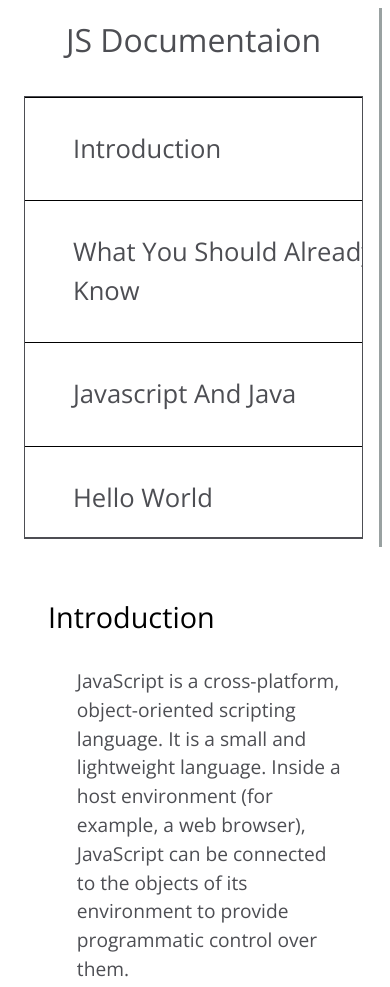
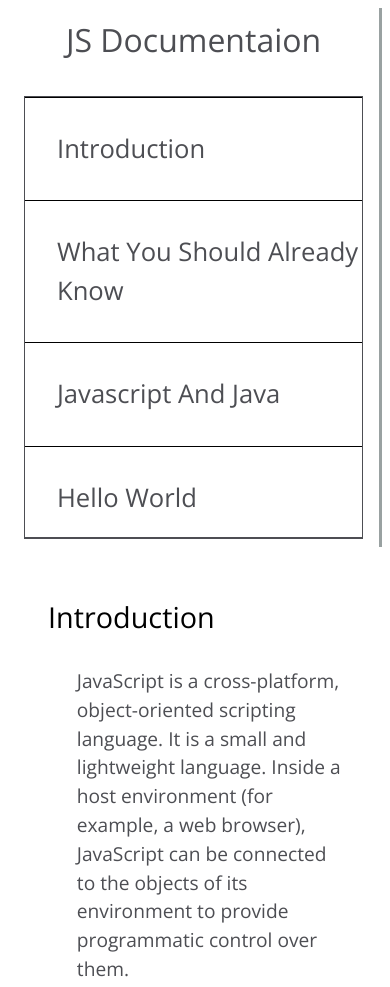
Before and after one commit to tarekelkanaria/freeCodeCamp-projects, a plain HTML site: page technical-documentation/index.html in a window 390 px wide. Shown: the top 987 px of the page. Drawn offline with nearby package versions, Linux system fonts and the light colour scheme.

Commit message:
Modify README

```diff
--- a/technical-documentation/styles/style.css
+++ b/technical-documentation/styles/style.css
@@ -116,7 +116,7 @@ code {
   color: #4d4e53;
   font-size: 1.6rem;
   width: 100%;
-  padding: 2rem 3rem;
+  padding: 2rem 3rem 2rem 0;
   border-top: 1px solid black;
 }
 @media (max-width: 839px) {
@@ -124,4 +124,7 @@ code {
     border: 1px solid;
     border-bottom: 2px solid;
   }
+  .nav-link {
+    padding: 2rem 2rem;
+  }
 }
```
Also changed, not shown: 1 other file.
